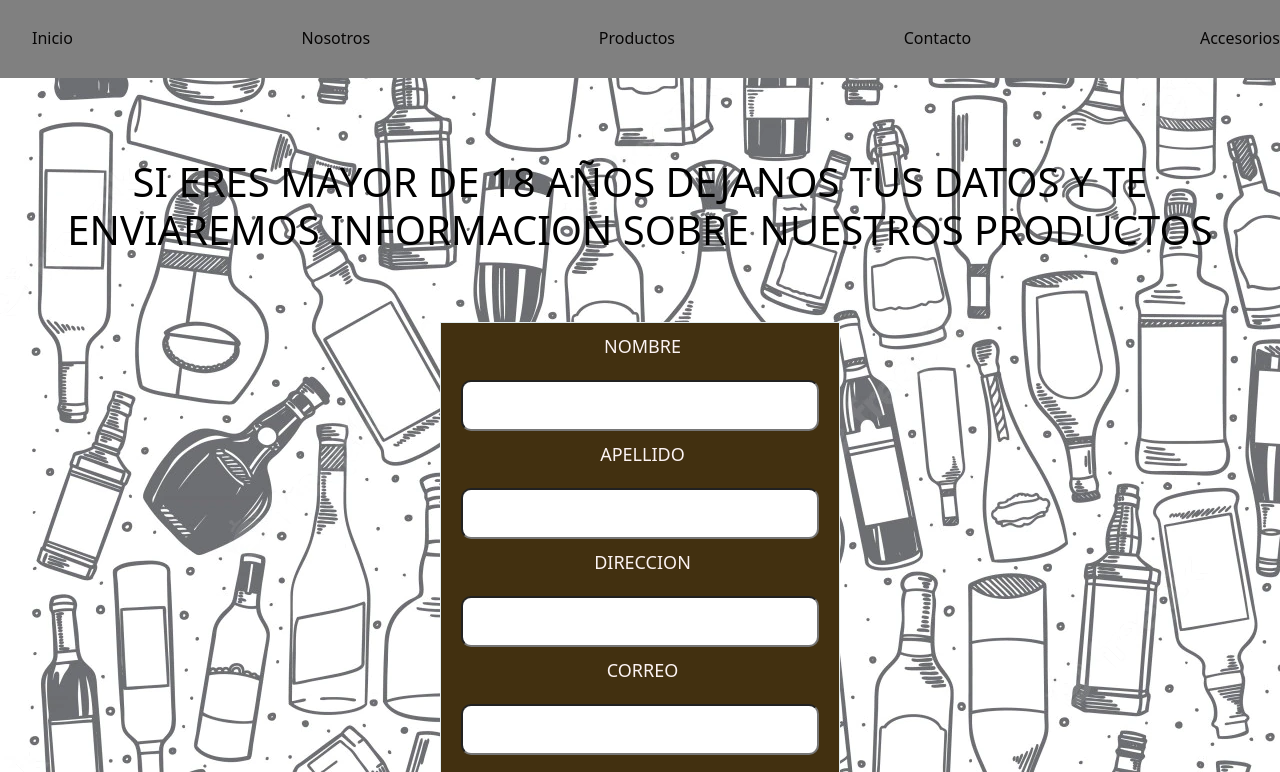
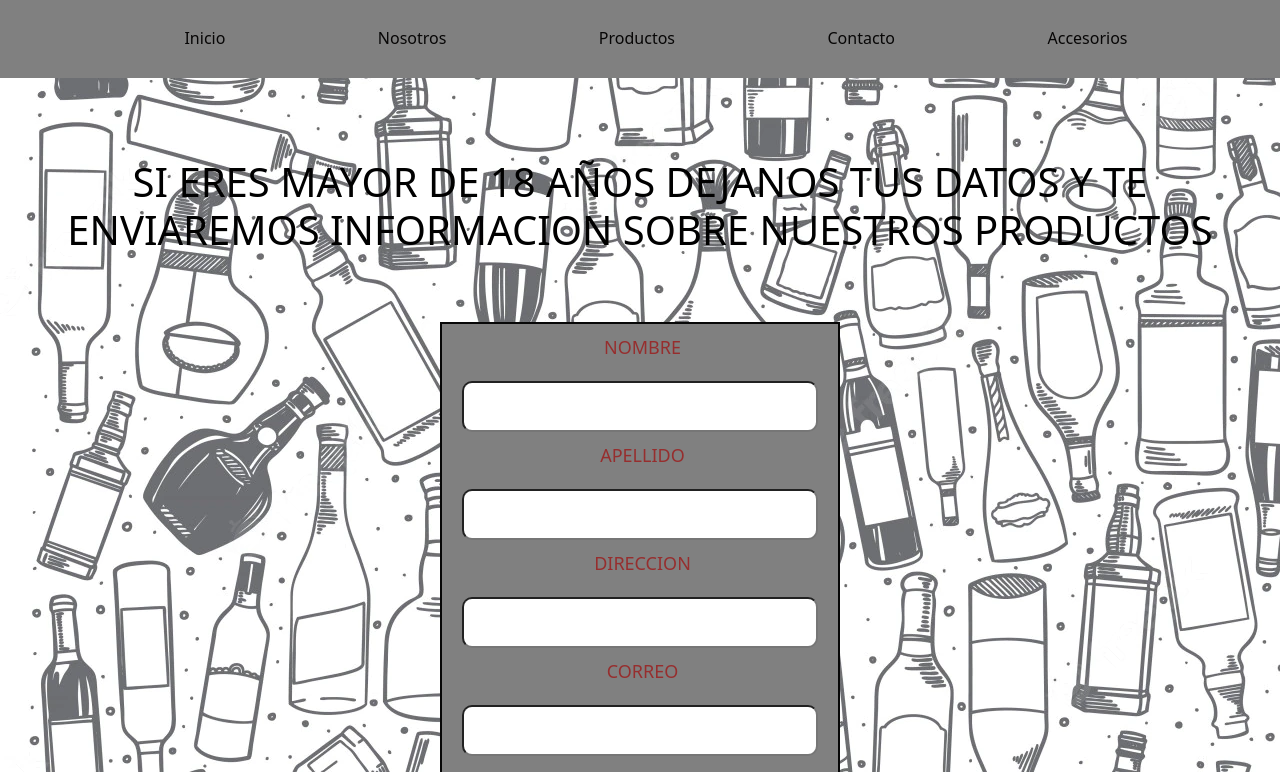
Before and after one commit to Ricardom21/Proyecto-Licoreria, a plain HTML site: page pages/Contacto.html in a window 1280 px wide. Shown: the part 252-1024 px from the top of the page. Drawn offline with nearby package versions, Linux system fonts and the light colour scheme.

Commit message:
modificando

```diff
--- a/css/styles.css
+++ b/css/styles.css
@@ -63,7 +63,7 @@ background-image: url(../img/fondoimportante.webp);
 .menu ul{
     list-style: none;
     display: flex;
-    justify-content: space-between;
+    justify-content: space-evenly;
     align-items: center;
     height: 80px;
 }
@@ -72,7 +72,7 @@ background-image: url(../img/fondoimportante.webp);
     .menu ul{
         display: flex;
         flex-direction: row;
-       justify-content: space-between;
+       justify-content: space-evenly;
 
     }
 }
@@ -394,10 +394,10 @@ box-sizing: border-box;
 
 /*formulario*/
 .form fieldset{
-    border: solid 1px rgb(227, 238, 241);
+    border: solid 2px rgb(7, 7, 7);
     width: 400px;
     height: 531px;
-    background-color: #423010;
+    background-color: grey;
     margin: auto;
     color: rgb(247, 241, 241);
 
@@ -416,7 +416,7 @@ input{
     width: 90%;
     border-radius: 10px;
     padding-left: 15px ;
-    color: rgb(252, 243, 243);
+    color: rgb(150, 46, 46);
     text-transform: uppercase;
   }
 
@@ -427,6 +427,11 @@ input{
     background-color:rgb(245, 241, 12);
     margin-top: 20px;
     cursor: pointer;
+  }
+
+  .form .boton-form:hover{
+    background-color: black;
+    color: bisque;
   }
 
   .form .title{
```
